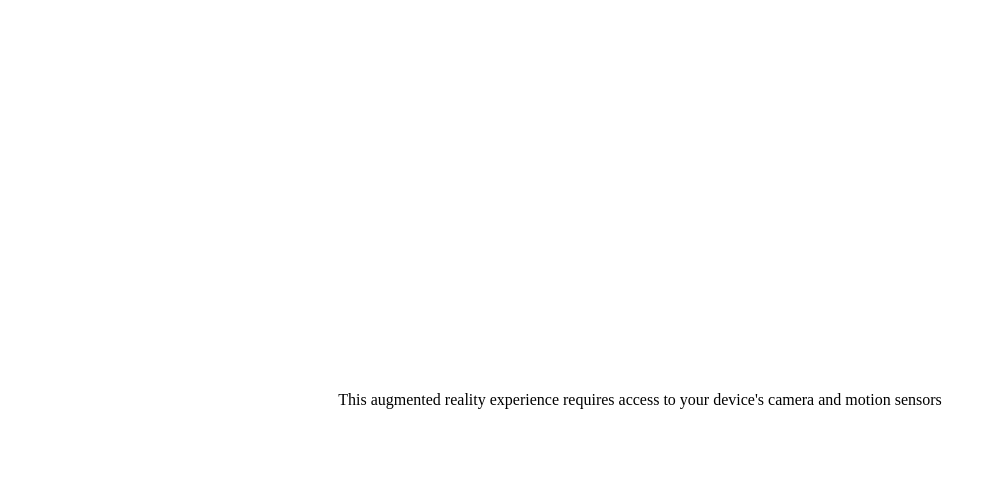
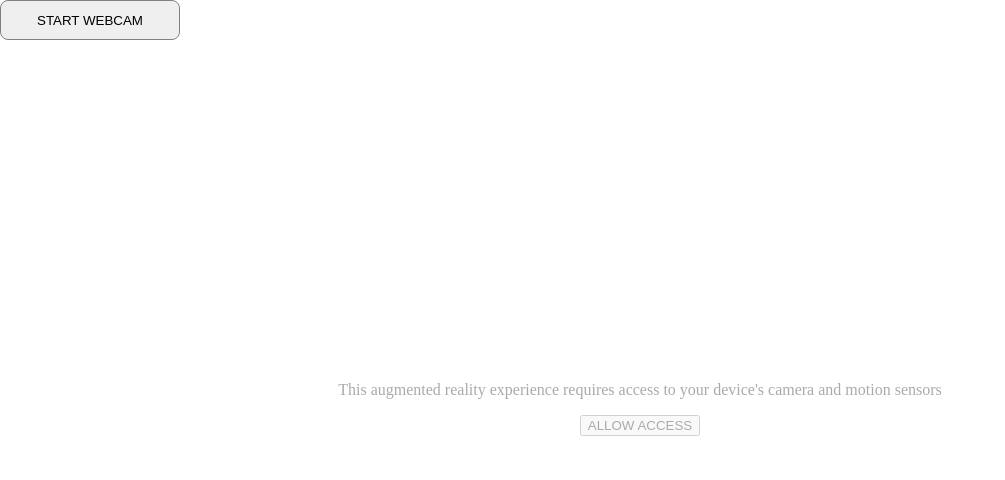
Before and after one commit to rajanthetribe/WorldTrackerTest, a plain HTML site: page index.html in a window 1280 px wide. Shown: the whole page, without its empty margins (0-1005 px from the left). Drawn offline with Linux system fonts and the light colour scheme.

Commit message:
StartAr Button To Block

```diff
--- a/index.html
+++ b/index.html
@@ -36,9 +36,9 @@
     <script src="wt-app.js" type="text/javascript"></script>
     <div id="startARDiv" class="ctaDiv">
         <p style="text-align: center; width:60vw">This augmented reality experience requires access to your device's camera and motion sensors</p>
-        <button id="startARButton" style="display:none" onclick="StartAR()">ALLOW ACCESS</button>
+        <button id="startARButton" style="display:block" onclick="StartAR()">ALLOW ACCESS</button>
     </div>
-    <div id="startWebcamManuallyDiv" style="display: none" class="ctaDiv">
+    <div id="startWebcamManuallyDiv" style="display: block" class="ctaDiv">
         <button onclick="StartCameraManually()" style="width:180px; height:40px; border:1px solid gray; border-radius:8px">START WEBCAM</button>
     </div>
     <div id="unity-container" class="unity-desktop">
```
